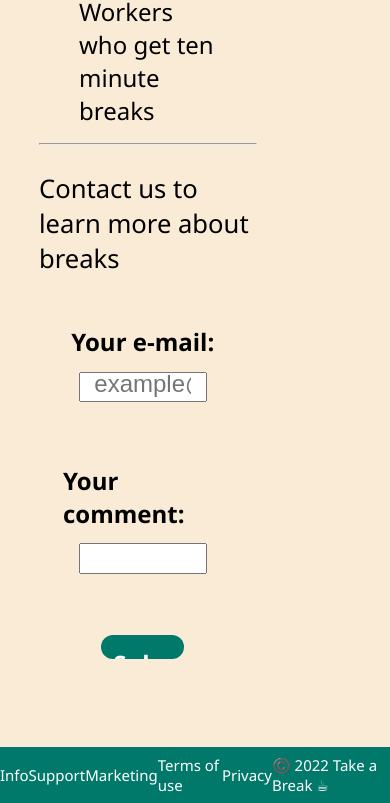
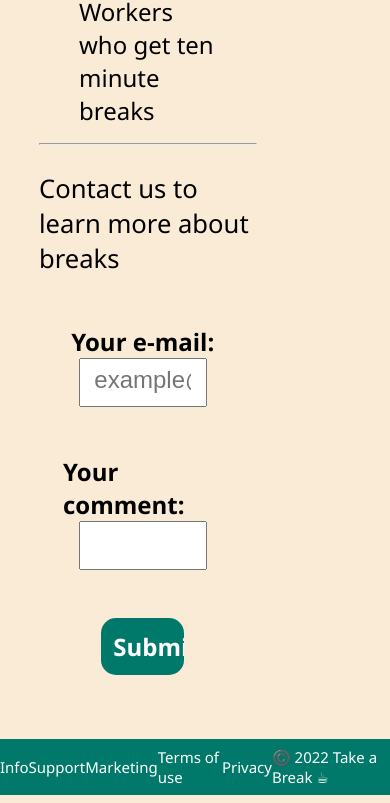
Before and after one commit to Khamarl/take-a-break, a plain HTML site: page index.html in a window 390 px wide. Shown: the part 2466-3269 px from the top of the page. Drawn offline with Linux system fonts and the light colour scheme.

Commit message:
landscape

```diff
--- a/styles.css
+++ b/styles.css
@@ -200,10 +200,6 @@ footer ul {
     flex-direction: column;
   }
 
-  input{
-    margin: 1em 0;
-    height: 1.5rem;
-  }
 
   li{
     font-size: 15px;
```
